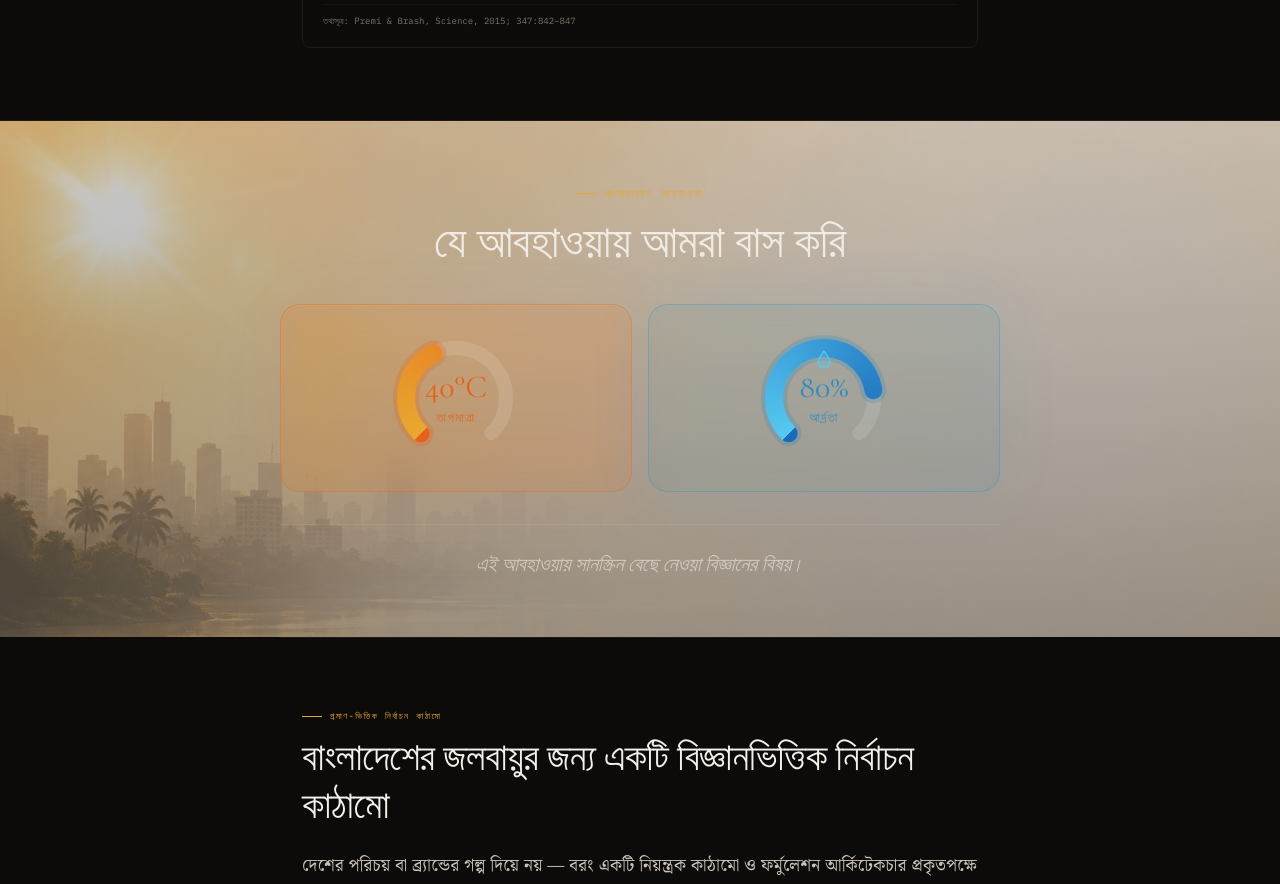
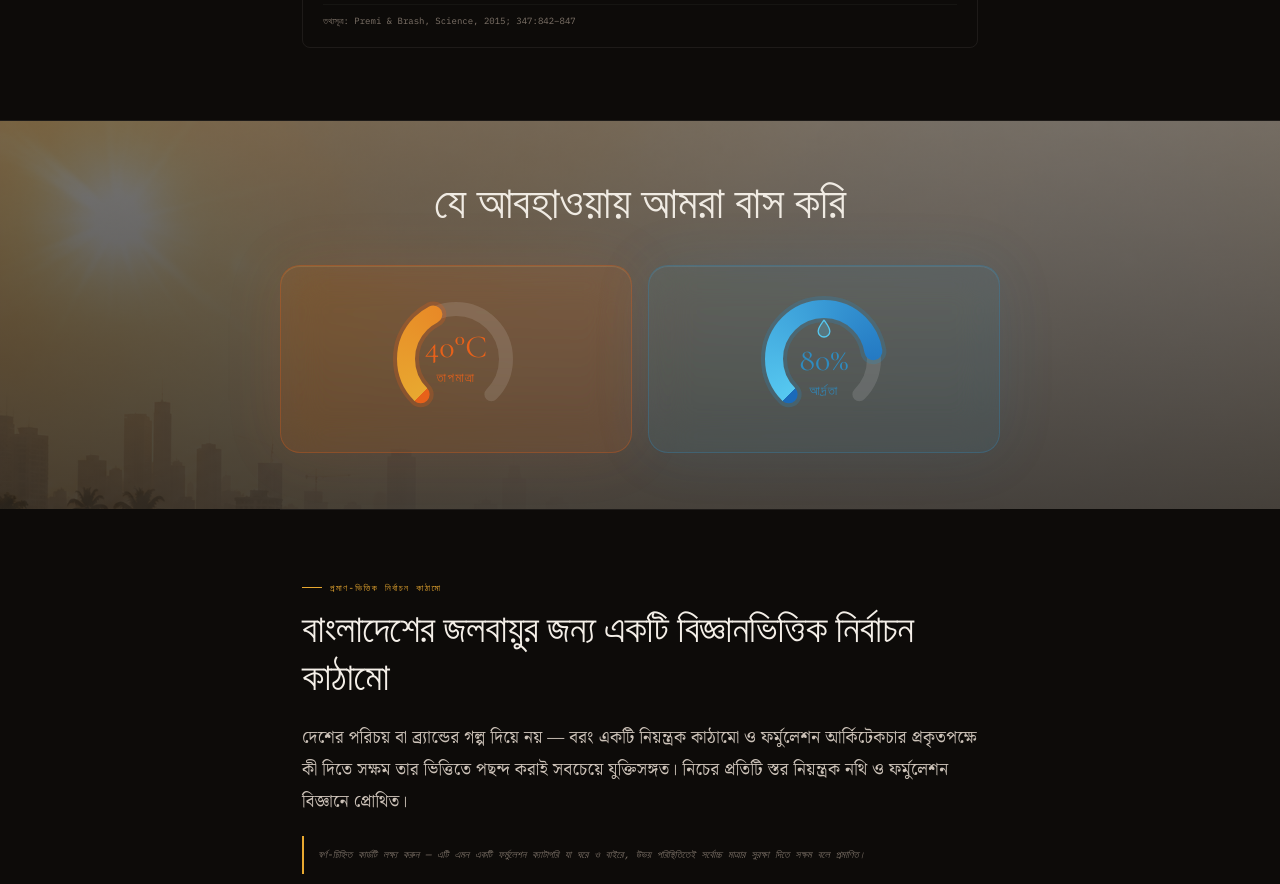
Before and after one commit to naeemBro17/Sunscreen-Thesis, a React (Vite) app: page / in a window 1280 px wide. Shown: the part 8660-9544 px from the top of the page. Built offline with nearby package versions, Linux system fonts and the light colour scheme.

Commit message:
climate section polish - dark mode, text, animation, drop position

```diff
--- a/src/components/ArcGauge.jsx
+++ b/src/components/ArcGauge.jsx
@@ -49,9 +49,25 @@ function arcGradient(ctx, cx, cy, radius, colorFrom, colorTo) {
   }
 }
 
-function ArcGauge({ fraction, trackColor, glowColor, gradientFrom, gradientTo, duration, delay = 0, children }) {
+function ArcGauge({
+  fraction,
+  trackColor,
+  glowColor,
+  gradientFrom,
+  gradientTo,
+  duration,
+  autoStart = true,
+  start = true,
+  onComplete,
+  children,
+}) {
   const [wrapRef, inView] = useInViewOnce(0.3);
   const canvasRef = useRef(null);
+  const onCompleteRef = useRef(onComplete);
+
+  useEffect(() => {
+    onCompleteRef.current = onComplete;
+  }, [onComplete]);
 
   useEffect(() => {
     const wrap = wrapRef.current;
@@ -61,7 +77,6 @@ function ArcGauge({ fraction, trackColor, glowColor, gradientFrom, gradientTo, d
     let size = 0;
     let currentFraction = 0;
     let rafId = null;
-    let timeoutId = null;
 
     function draw(progressFraction) {
       if (!size) return;
@@ -98,6 +113,8 @@ function ArcGauge({ fraction, trackColor, glowColor, gradientFrom, gradientTo, d
       draw(currentFraction);
       if (raw < 1) {
         rafId = requestAnimationFrame((t) => animate(startTs, t));
+      } else {
+        onCompleteRef.current?.();
       }
     }
 
@@ -106,18 +123,16 @@ function ArcGauge({ fraction, trackColor, glowColor, gradientFrom, gradientTo, d
     const resizeObserver = new ResizeObserver(resize);
     resizeObserver.observe(wrap);
 
-    if (inView) {
-      timeoutId = setTimeout(() => {
-        rafId = requestAnimationFrame((ts) => animate(ts, ts));
-      }, delay);
+    const shouldStart = autoStart ? inView : inView && start;
+    if (shouldStart) {
+      rafId = requestAnimationFrame((ts) => animate(ts, ts));
     }
 
     return () => {
       resizeObserver.disconnect();
       if (rafId) cancelAnimationFrame(rafId);
-      if (timeoutId) clearTimeout(timeoutId);
     };
-  }, [inView, fraction, trackColor, glowColor, gradientFrom, gradientTo, duration, delay, wrapRef]);
+  }, [inView, start, autoStart, fraction, trackColor, glowColor, gradientFrom, gradientTo, duration, wrapRef]);
 
   return (
     <div className="arc-gauge" ref={wrapRef}>
--- a/src/components/BangladeshClimate.jsx
+++ b/src/components/BangladeshClimate.jsx
@@ -1,4 +1,4 @@
-import { useContext } from "react";
+import { useContext, useState } from "react";
 import { motion } from "framer-motion";
 import { AppContext } from "../context/AppContext";
 import ArcGauge from "./ArcGauge";
@@ -24,6 +24,7 @@ function WaterDropIcon() {
 function BangladeshClimate() {
   const { t, theme } = useContext(AppContext);
   const trackColor = theme === "light" ? "rgba(0,0,0,0.10)" : "rgba(255,255,255,0.12)";
+  const [heatDone, setHeatDone] = useState(false);
 
   return (
     <motion.section
@@ -36,10 +37,7 @@ function BangladeshClimate() {
       <div className="bgc-photo" />
       <div className="bgc-overlay" />
       <div className="bgc-inner">
-        <div className="bgc-heading">
-          <span className="bgc-eyebrow">{t["bgc.eyebrow"]}</span>
-          <h2 className="bgc-title">{t["bgc.title"]}</h2>
-        </div>
+        <h2 className="bgc-title">{t["bgc.title"]}</h2>
 
         <div className="bgc-cards">
           <div className="bgc-card bgc-card--heat">
@@ -49,7 +47,8 @@ function BangladeshClimate() {
               glowColor="rgba(232,97,26,0.25)"
               gradientFrom="#E8A830"
               gradientTo="#E8611A"
-              duration={1500}
+              duration={2000}
+              onComplete={() => setHeatDone(true)}
             >
               <div className="arc-gauge-readout">
                 <div className="bgc-gauge-value" style={{ color: "#E8611A" }}>
@@ -69,13 +68,12 @@ function BangladeshClimate() {
               glowColor="rgba(46,139,192,0.25)"
               gradientFrom="#56C8F0"
               gradientTo="#1A6ABA"
-              duration={1800}
-              delay={300}
+              duration={2000}
+              autoStart={false}
+              start={heatDone}
             >
               <div className="arc-gauge-readout">
-                <div className="arc-gauge-icon-wrap">
-                  <WaterDropIcon />
-                </div>
+                <WaterDropIcon />
                 <div className="bgc-gauge-value" style={{ color: "#2E8BC0" }}>
                   {t["bgc.humidity.value"]}
                 </div>
@@ -86,8 +84,6 @@ function BangladeshClimate() {
             </ArcGauge>
           </div>
         </div>
-
-        <p className="bgc-closing">{t["bgc.closing"]}</p>
       </div>
     </motion.section>
   );
--- a/src/content/content-bn.js
+++ b/src/content/content-bn.js
@@ -194,13 +194,11 @@ export const content = {
   "s5.card3.title": `সূর্যাস্তের পরও চলতে থাকা DNA ক্ষতি`,
   "s5.card3.text": `২০১৫ সালে Science জার্নালে প্রকাশিত এক গবেষণায় Premi ও Brash দেখিয়েছেন যে মেলানিনের একটি রাসায়নিক প্রতিক্রিয়া UV এক্সপোজার শেষ হওয়ার কয়েক ঘণ্টা পরও DNA-তে ক্ষতিকর পরিবর্তন (CPD) তৈরি করতে থাকে — যা ক্যান্সার সৃষ্টির সাথে সম্পর্কিত। এই প্রক্রিয়া মেলানিন-সমৃদ্ধ ত্বকে বিশেষভাবে প্রাসঙ্গিক। অর্থাৎ, দিনের সবচেয়ে তীব্র রোদে সানস্ক্রিনের ফিল্ম ব্যর্থ হলে তার প্রভাব রাত পর্যন্ত স্থায়ী হতে পারে।`,
   "s5.card3.foot": `তথ্যসূত্র: Premi & Brash, Science, 2015; 347:842–847`,
-  "bgc.eyebrow": `বাংলাদেশের আবহাওয়া`,
   "bgc.title": `যে আবহাওয়ায় আমরা বাস করি`,
   "bgc.heat.value": `40°C`,
   "bgc.heat.label": `তাপমাত্রা`,
   "bgc.humidity.value": `80%`,
   "bgc.humidity.label": `আর্দ্রতা`,
-  "bgc.closing": `এই আবহাওয়ায় সানস্ক্রিন বেছে নেওয়া বিজ্ঞানের বিষয়।`,
   "s6.eyebrow": `প্রমাণ-ভিত্তিক নির্বাচন কাঠামো`,
   "s6.title": `বাংলাদেশের জলবায়ুর জন্য একটি বিজ্ঞানভিত্তিক নির্বাচন কাঠামো`,
   "s6.lead": `দেশের পরিচয় বা ব্র্যান্ডের গল্প দিয়ে নয় — বরং একটি নিয়ন্ত্রক কাঠামো ও ফর্মুলেশন আর্কিটেকচার প্রকৃতপক্ষে কী দিতে সক্ষম তার ভিত্তিতে পছন্দ করাই সবচেয়ে যুক্তিসঙ্গত। নিচের প্রতিটি স্তর নিয়ন্ত্রক নথি ও ফর্মুলেশন বিজ্ঞানে প্রোথিত।`,
--- a/src/content/content-en.js
+++ b/src/content/content-en.js
@@ -194,13 +194,11 @@ export const content = {
   "s5.card3.title": `DNA Damage That Continues After Sunset`,
   "s5.card3.text": `A 2015 study published in Science by Premi & Brash showed that a chemical reaction in melanin continues generating harmful DNA changes (CPDs) — linked to cancer formation — for hours after UV exposure ends. This mechanism is particularly relevant in melanin-rich skin. In other words, if a sunscreen film fails during peak sun exposure, its impact can persist well into the night.`,
   "s5.card3.foot": `Source: Premi & Brash, Science, 2015; 347:842–847`,
-  "bgc.eyebrow": `Bangladesh Climate`,
   "bgc.title": `The Climate We Live In`,
   "bgc.heat.value": `40°C`,
   "bgc.heat.label": `Temperature`,
   "bgc.humidity.value": `80%`,
   "bgc.humidity.label": `Humidity`,
-  "bgc.closing": `Choosing sunscreen for this climate is a matter of science.`,
   "s6.eyebrow": `Evidence-Based Selection Framework`,
   "s6.title": `A Science-Based Selection Framework for Bangladesh's Climate`,
   "s6.lead": `Rather than choosing by country identity or brand story, it makes more sense to choose based on what a regulatory framework and formulation architecture can actually deliver. Each tier below is grounded in regulatory documents and formulation science.`,
--- a/src/styles/global.css
+++ b/src/styles/global.css
@@ -734,7 +734,7 @@ a {
 .bgc-overlay {
   position: absolute;
   inset: 0;
-  background: linear-gradient(to bottom, rgba(10,8,6,0.20) 0%, rgba(10,8,6,0.40) 100%);
+  background: linear-gradient(to bottom, rgba(10,8,6,0.55) 0%, rgba(10,8,6,0.75) 100%);
 }
 [data-theme="light"] .bgc-overlay {
   background: linear-gradient(to bottom, rgba(246,241,234,0.15) 0%, rgba(246,241,234,0.35) 100%);
@@ -746,20 +746,13 @@ a {
   margin: 0 auto;
 }
 
-.bgc-heading { text-align: center; margin-bottom: 32px; }
-.bgc-eyebrow {
-  display: inline-flex; align-items: center; gap: 8px; justify-content: center;
-  font-family: var(--mono); font-size: 11px;
-  letter-spacing: 0.16em; text-transform: uppercase;
-  color: var(--teal);
-}
-.bgc-eyebrow::before { content: ""; width: 20px; height: 1px; background: var(--teal); }
 .bgc-title {
+  text-align: center;
   font-family: var(--serif);
   font-weight: 300;
   font-size: clamp(1.9rem, 5vw, 2.8rem);
   color: var(--hero-ink);
-  margin-top: 16px;
+  margin-bottom: 32px;
   line-height: 1.25;
 }
 [data-theme="light"] .bgc-title { color: #2A2117; }
@@ -800,16 +793,9 @@ a {
   position: absolute; inset: 0;
   display: flex; align-items: center; justify-content: center;
 }
-.arc-gauge-readout { position: relative; display: flex; flex-direction: column; align-items: center; }
-.arc-gauge-icon-wrap {
-  position: absolute;
-  bottom: 100%;
-  left: 50%;
-  transform: translateX(-50%);
-  margin-bottom: 2px;
-}
+.arc-gauge-readout { display: flex; flex-direction: column; align-items: center; }
 
-.bgc-drop-icon { display: block; }
+.bgc-drop-icon { display: block; margin-bottom: 6px; }
 .bgc-gauge-value { font-family: var(--serif); font-size: 32px; font-weight: 400; line-height: 1; }
 .bgc-gauge-label {
   font-family: var(--mono); font-size: 13px;
@@ -817,22 +803,6 @@ a {
   margin-top: 6px;
 }
 
-.bgc-closing {
-  text-align: center;
-  font-family: var(--serif);
-  font-style: italic;
-  font-size: 20px;
-  color: rgba(244,239,232,0.6);
-  border-top: 1px solid rgba(244,239,232,0.08);
-  padding-top: 24px;
-  margin-top: 32px;
-  line-height: 1.6;
-}
-[data-theme="light"] .bgc-closing {
-  color: rgba(24,20,14,0.6);
-  border-top-color: rgba(24,20,14,0.1);
-}
-
 @media (max-width: 480px) {
   .bgc-cards { grid-template-columns: 1fr; max-width: 280px; margin: 0 auto; }
   .bgc-card { padding: 24px 20px; }
```
